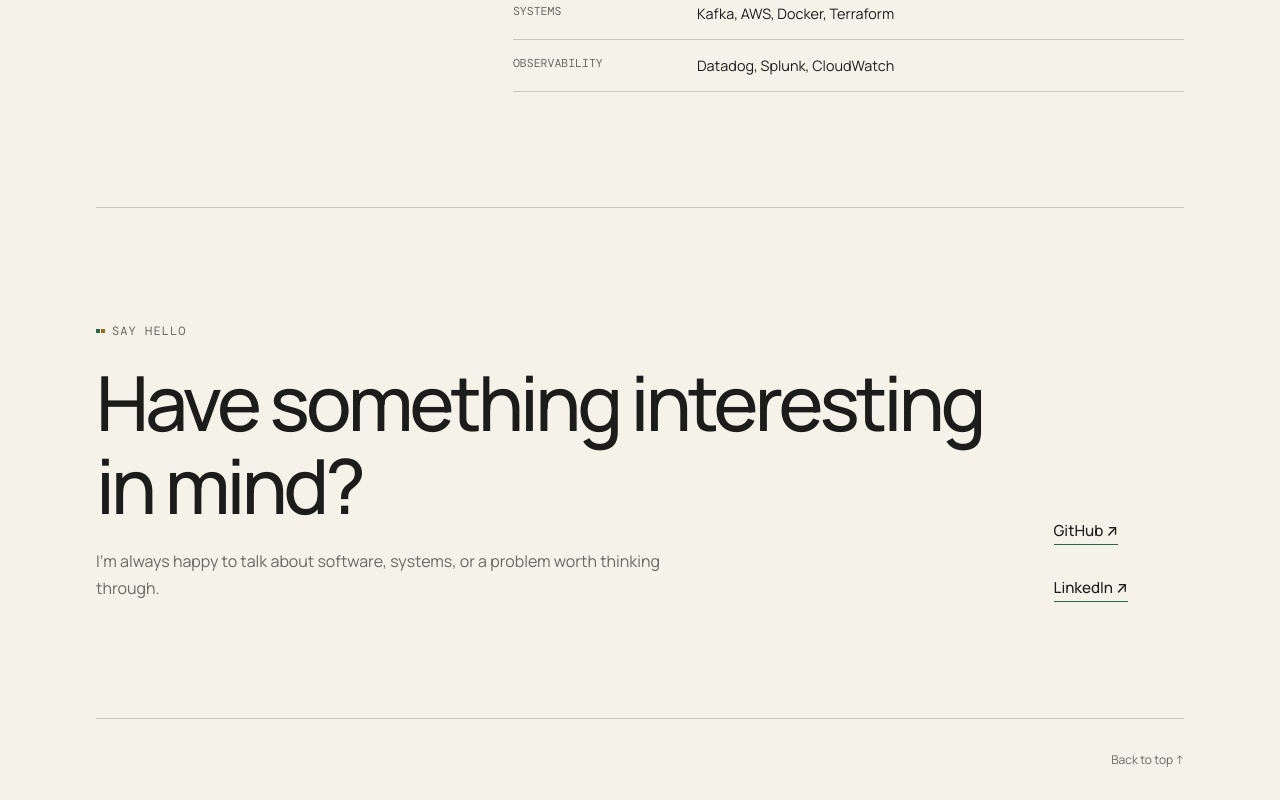
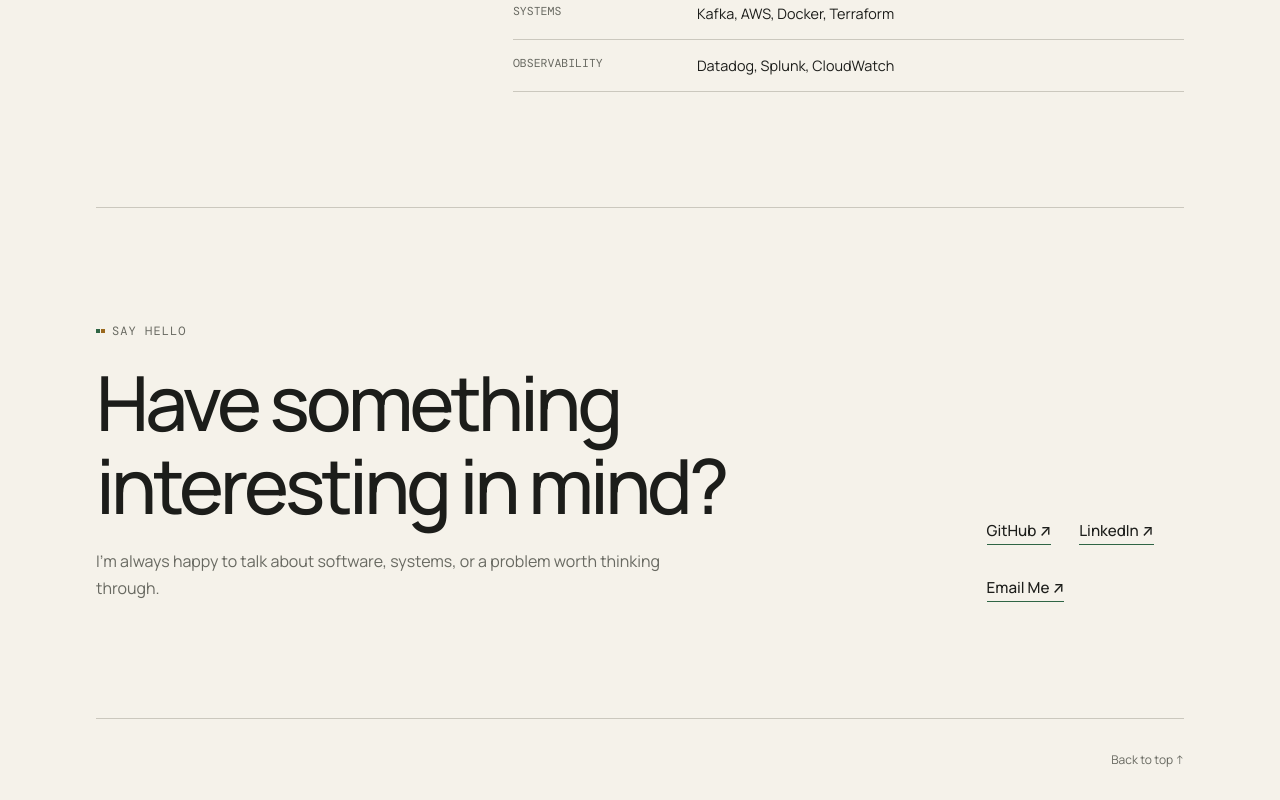
Before and after one commit to roshangokul/website, a React (Vite) app: page / in a window 1280 px wide. Shown: the part 2978-3778 px from the top of the page. Built offline with nearby package versions, Linux system fonts and the light colour scheme.

Commit message:
adding email button

```diff
--- a/src/Contact.jsx
+++ b/src/Contact.jsx
@@ -1,6 +1,7 @@
 const contactLinks = [
   { label: 'GitHub', href: 'https://github.com/roshangokul' },
   { label: 'LinkedIn', href: 'https://www.linkedin.com/in/roshangokul/' },
+  { label: 'Email Me', href: 'mailto:roshangokul@gmail.com' }
 ];
 
 function Contact() {
```
